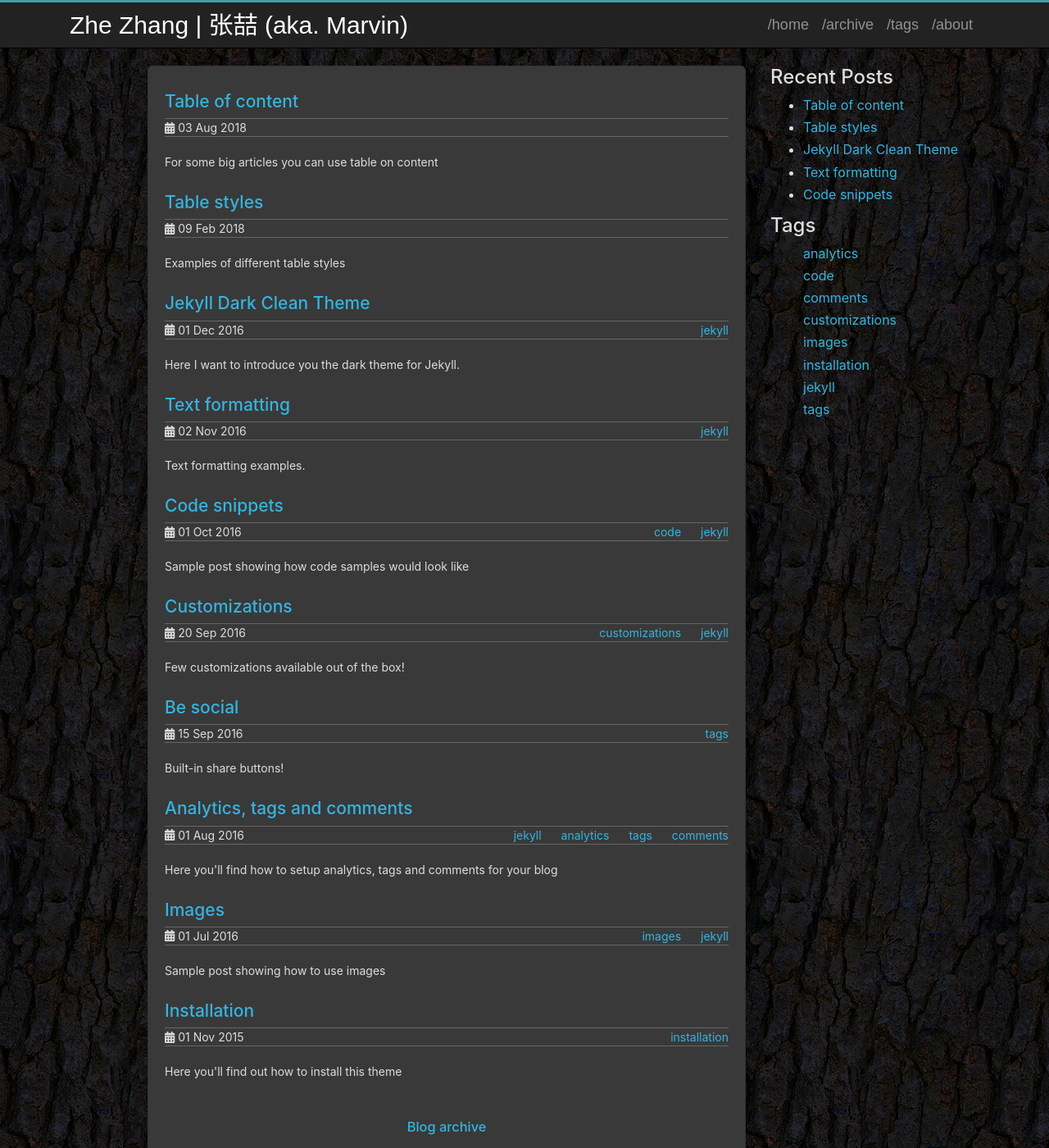
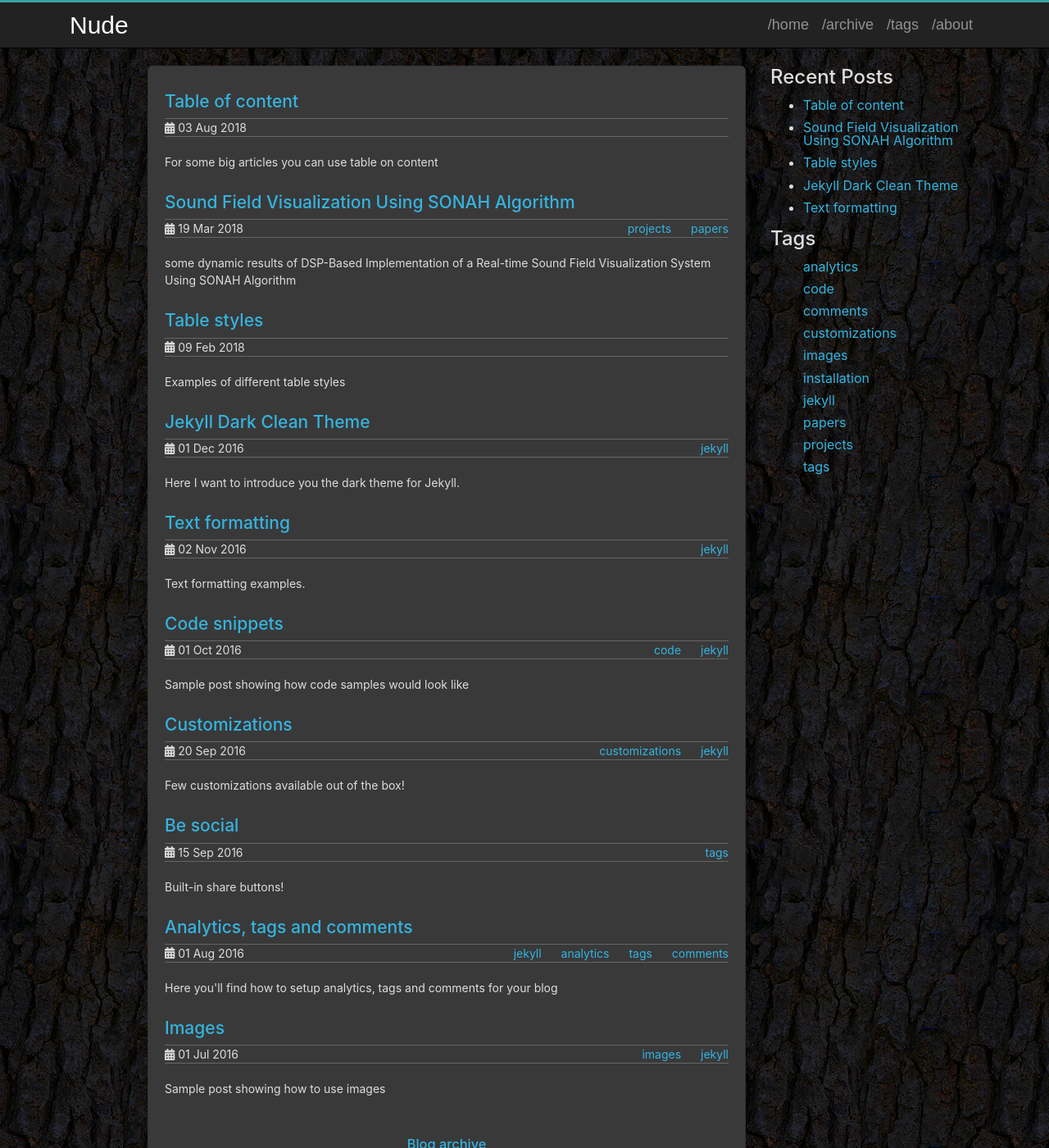
Before and after one commit to Paranoid2droid/paranoid2droid.github.io, a Jekyll site: the page built from index.html, in a window 1280 px wide and 1400 px high. Shown: the whole window at 82% size. Built offline with Jekyll 4.4.1, drawn with Linux system fonts in a browser that asks for light colours; part of the change alters nothing that is shown.

Commit message:
post sonah results

```diff
--- a/_config.yml
+++ b/_config.yml
@@ -1,10 +1,10 @@
 # Jekyll configuration
 
-name: Zhe Zhang | 张喆 (aka. Marvin)
+name: Nude
 description: Learner | Developer | Music Maker
 
 # Url is currently only used only for the RSS feed in feed.xml
-url: https://paranoid2droid.github.io
+url: https://zhezhang.me/
 #url: http://localhost:4000
 
 # For a project page here should be a project name. Otherwise (for user's/organization's page leave it empty)
--- /dev/null
+++ b/_posts/2018-03-19-sound-field-visualization-using-sonah-algorithm.md
@@ -0,0 +1,35 @@
+---
+layout: post
+title: "Sound Field Visualization Using SONAH Algorithm"
+date: 2018-03-19 16:42:22
+tags: projects papers
+description: some dynamic results of DSP-Based Implementation of a Real-time Sound Field Visualization System Using SONAH Algorithm
+---
+
+## DSP-Based Implementation of a Real-time Sound Field Visualization System Using SONAH Algorithm
+
+Following are some dynamic sound field visualizing test results of the prototype system:
+
+**FPS: 62.5**
+
+- Sound field visualization of 2000Hz sine wave on the left speaker:
+
+![img]({{ '/project_sonah/2000Hz_L.gif' | relative_url }}){: .center-image }*Sound field radiated from the left woofer and tweeter is captured by the visualization system.*
+
+- Sound field visualization of 2000Hz sine wave on the Right speaker:
+
+![img]({{ '/project_sonah/2000Hz_R.gif' | relative_url }}){: .center-image }*Sound field radiated from the right woofer and tweeter is captured by the visualization system.*
+
+- Sound field visualization of in-phase 2000Hz sine waves on both left and right speakers:
+
+![img]({{ '/project_sonah/2000Hz_L&R.gif' | relative_url }}){: .center-image }*Sound field radiated from the left and right woofers and tweeters with the in-phase interfere phenomenon is captured by the visualization system.*
+
+- Sound field visualization of inverse 2000Hz sine waves on both left and right speakers:
+
+![img]({{ '/project_sonah/2000Hz_L&R_inv.gif' | relative_url }}){: .center-image }*Sound field radiated from the left and right woofers and tweeters with the out-of-phase interfere phenomenon is captured by the visualization system.*
+
+- Sound field visualization of stereo playback of a song clip of "In My Life" by The Beatles on both left and right speakers:
+
+![img]({{ '/project_sonah/60-2000Hz_L&R_enveloped.gif' | relative_url }}){: .center-image }*Sound field radiated from the left and right woofers and tweeters with the song "In My Life" is captured by the visualization system. Owing to the recording and mixing technology back in the 60s, the guitars and percussions are panned to the hard left while the vocals and chorus are panned to the hard right, which could be seen from the dynamics of the visualization.*
+
+This post is part of the results of the paper *DSP-Based Implementation of a Real-time Sound Field Visualization System Using SONAH Algorithm*, Zhe Zhang all rights reserved.
```
Also changed, not shown: 6 other files.
